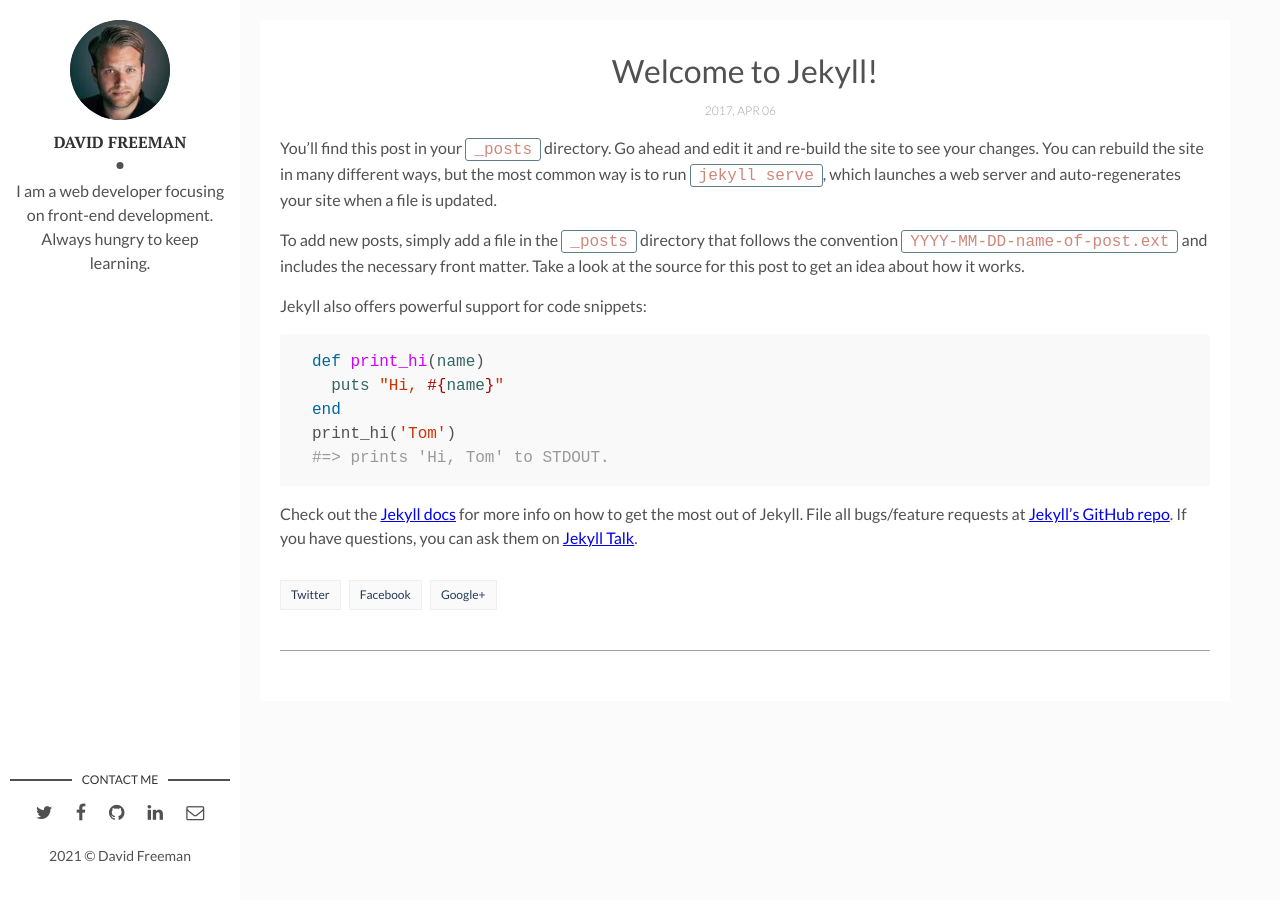
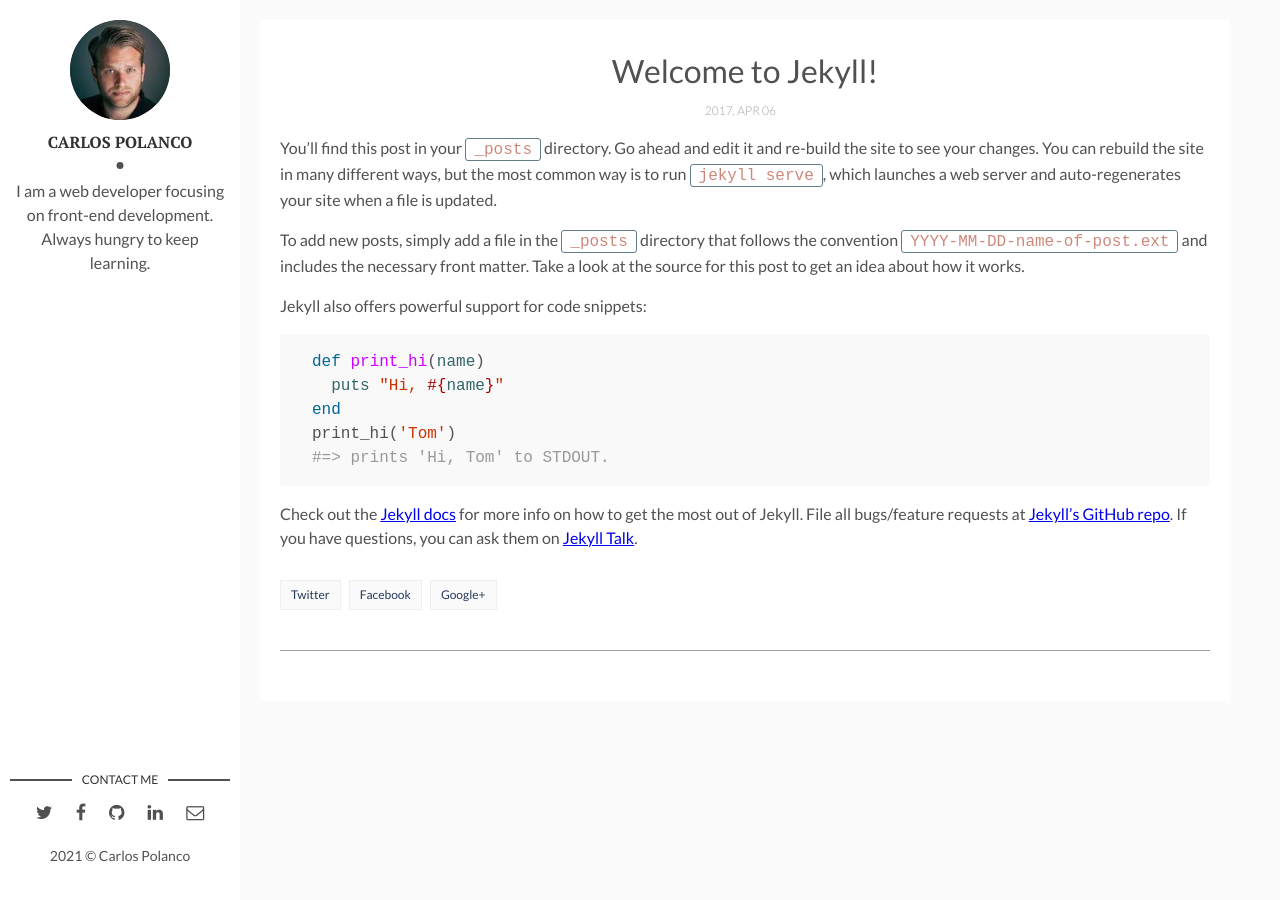
Before and after one commit to capolanco10/capolanco10.github.io, a Jekyll site: the page built from _posts/2017-04-06-welcome-to-jekyll.markdown, in a window 1280 px wide. Built offline with Jekyll 4.4.1, drawn with Linux system fonts in a browser that asks for light colours; comment, search, counter and statistics services are not loaded.

Commit message:
Update _config.yml

```diff
--- a/_config.yml
+++ b/_config.yml
@@ -1,22 +1,22 @@
-title: Hello, world! I'm David Freeman
+title: Carlos Polanco
 description: > # this means to ignore newlines until "baseurl:"
   Write an awesome description for your new site here. You can edit this
   line in _config.yml. It will appear in your document head meta (for
   Google search results) and in your feed.xml site description.
 permalink: ':title/'
 baseurl: "/flexible-jekyll" # the subpath of your site, e.g. /blog
-url: "" # the base hostname & protocol for your site, e.g. http://example.com
+url: "https://www.r-fast.com" # the base hostname & protocol for your site, e.g. http://example.com
 site-twitter: #if your site has a twitter account, enter it here
 
 # Author Settings
-author: David Freeman # add your name
+author: Carlos Polanco
 author-img: david-freeman.jpg # add your photo
 about-author: I am a web developer focusing on front-end development. Always hungry to keep learning. # add description
-social-twitter: # add your Twitter handle
-social-facebook: # add your Facebook handle
+social-twitter: capolanco10 # add your Twitter handle
+#social-facebook:  # add your Facebook handle
 social-github: artemsheludko # add your Github handle
-social-linkedin: # add your Linkedin handle
-social-email: # add your Email address
+social-linkedin: carlospolancodev # add your Linkedin handle
+social-email: carlos.polanco010@gmail.com # add your Email address
 
 # Disqus
 discus-identifier: mr-brown # add your discus identifier
```
